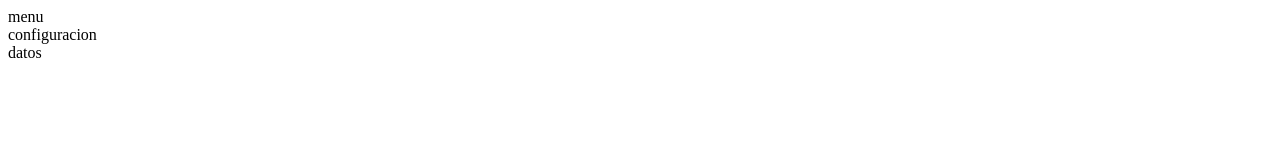
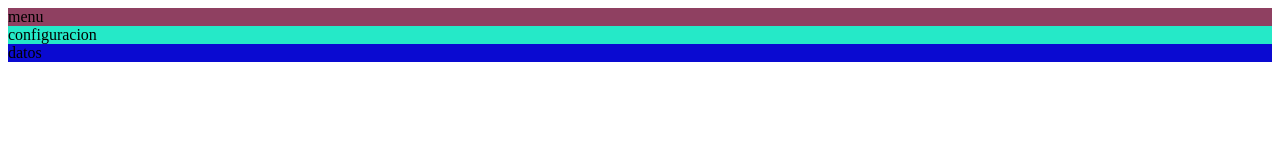
Before and after one commit to Krindos/PeryO2, a plain HTML site: page index.html in a window 1280 px wide. Drawn offline with Linux system fonts and the light colour scheme.

Commit message:
Vinculacion con HTML

```diff
--- a/index.css
+++ b/index.css
@@ -1,10 +1,10 @@
-div #menu{
-    background-color:"light-grey"
-};
+#menu{
+    background-color:rgb(143, 64, 97);
+}
 
-div #datos{
-    background-color:"#000080"
+#datos{
+    background-color:rgb(10, 10, 209);
 }
-div #configuracion{
-    background-color:"#000070"
+#configuracion{
+    background-color:rgb(37, 233, 200);
 }
```
